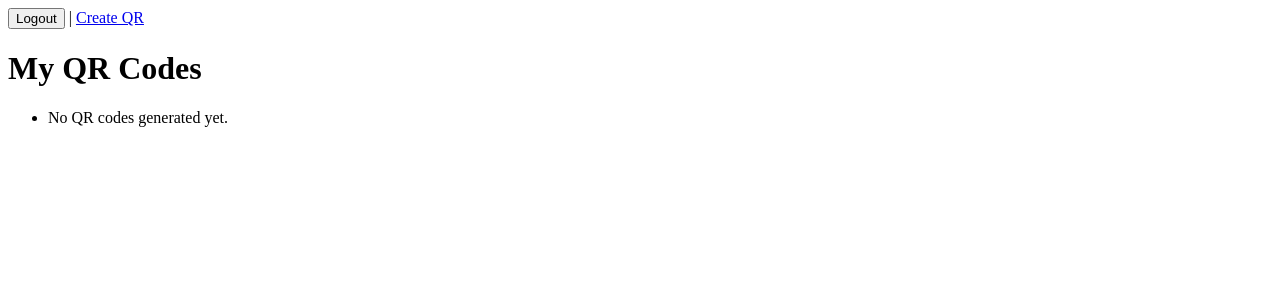
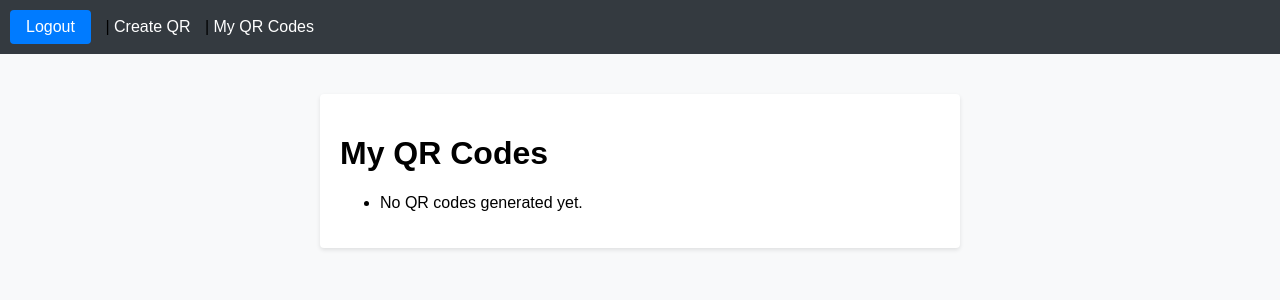
Before and after one commit to VishnuVahanDas/generateQR, a Django app: page /mine/ in a window 1280 px wide. Shown: the top 300 px of the page. Run offline with Django 4.2, Linux system fonts and the light colour scheme; the visitor is signed in with stand-in values (Sample User, id 1); data that the repository does not hold is empty.

Commit message:
Add basic styling with reusable base template

```diff
--- /dev/null
+++ b/qr/static/qr/style.css
@@ -0,0 +1,51 @@
+body {
+    font-family: Arial, sans-serif;
+    margin: 0;
+    padding: 0;
+    background-color: #f8f9fa;
+}
+
+nav {
+    background-color: #343a40;
+    padding: 10px;
+}
+
+nav a, nav button {
+    color: #ffffff;
+    margin-right: 10px;
+    text-decoration: none;
+    background: none;
+    border: none;
+    cursor: pointer;
+    font-size: 16px;
+}
+
+nav button:hover, nav a:hover {
+    text-decoration: underline;
+}
+
+.container {
+    max-width: 600px;
+    margin: 40px auto;
+    background: #ffffff;
+    padding: 20px;
+    border-radius: 4px;
+    box-shadow: 0 2px 4px rgba(0,0,0,0.1);
+}
+
+button[type="submit"] {
+    background-color: #007bff;
+    color: #ffffff;
+    border: none;
+    padding: 8px 16px;
+    border-radius: 4px;
+    cursor: pointer;
+}
+
+button[type="submit"]:hover {
+    background-color: #0056b3;
+}
+
+img {
+    max-width: 100%;
+}
--- /dev/null
+++ b/qr/templates/qr/base.html
@@ -0,0 +1,26 @@
+<!DOCTYPE html>
+<html>
+<head>
+    <title>{% block title %}QR Generator{% endblock %}</title>
+    {% load static %}
+    <link rel="stylesheet" href="{% static 'qr/style.css' %}">
+</head>
+<body>
+    <nav>
+        {% if user.is_authenticated %}
+            <form action="{% url 'logout' %}" method="post" style="display:inline;">
+                {% csrf_token %}
+                <button type="submit">Logout</button>
+            </form>
+            |
+            <a href="{% url 'qr:create' %}">Create QR</a> |
+            <a href="{% url 'qr:my_qrs' %}">My QR Codes</a>
+        {% else %}
+            <a href="{% url 'login' %}">Login</a>
+        {% endif %}
+    </nav>
+    <div class="container">
+        {% block content %}{% endblock %}
+    </div>
+</body>
+</html>
--- a/qr/templates/qr/qr_list.html
+++ b/qr/templates/qr/qr_list.html
@@ -1,20 +1,8 @@
-<!DOCTYPE html>
-<html>
-<head>
-    <title>My QR Codes</title>
-</head>
-<body>
-    <nav>
-        {% if user.is_authenticated %}
-            <form action="{% url 'logout' %}" method="post" style="display:inline;">
-                {% csrf_token %}
-                <button type="submit">Logout</button>
-            </form> |
-            <a href="{% url 'qr:create' %}">Create QR</a>
-        {% else %}
-            <a href="{% url 'login' %}">Login</a>
-        {% endif %}
-    </nav>
+{% extends 'qr/base.html' %}
+
+{% block title %}My QR Codes{% endblock %}
+
+{% block content %}
 <h1>My QR Codes</h1>
 <ul>
     {% for qr in qrs %}
@@ -23,5 +11,4 @@
         <li>No QR codes generated yet.</li>
     {% endfor %}
 </ul>
-</body>
-</html>
+{% endblock %}
```
Also changed, not shown: qr/templates/qr/create_qr.html (+6 -19 lines), qr/templates/qr/qr_detail.html (+8 -21 lines), qr/templates/registration/logged_out.html (+8 -10 lines), qr/templates/registration/login.html (+6 -8 lines), 1 other file. Lines whose indentation alone changed are shown as unchanged.
